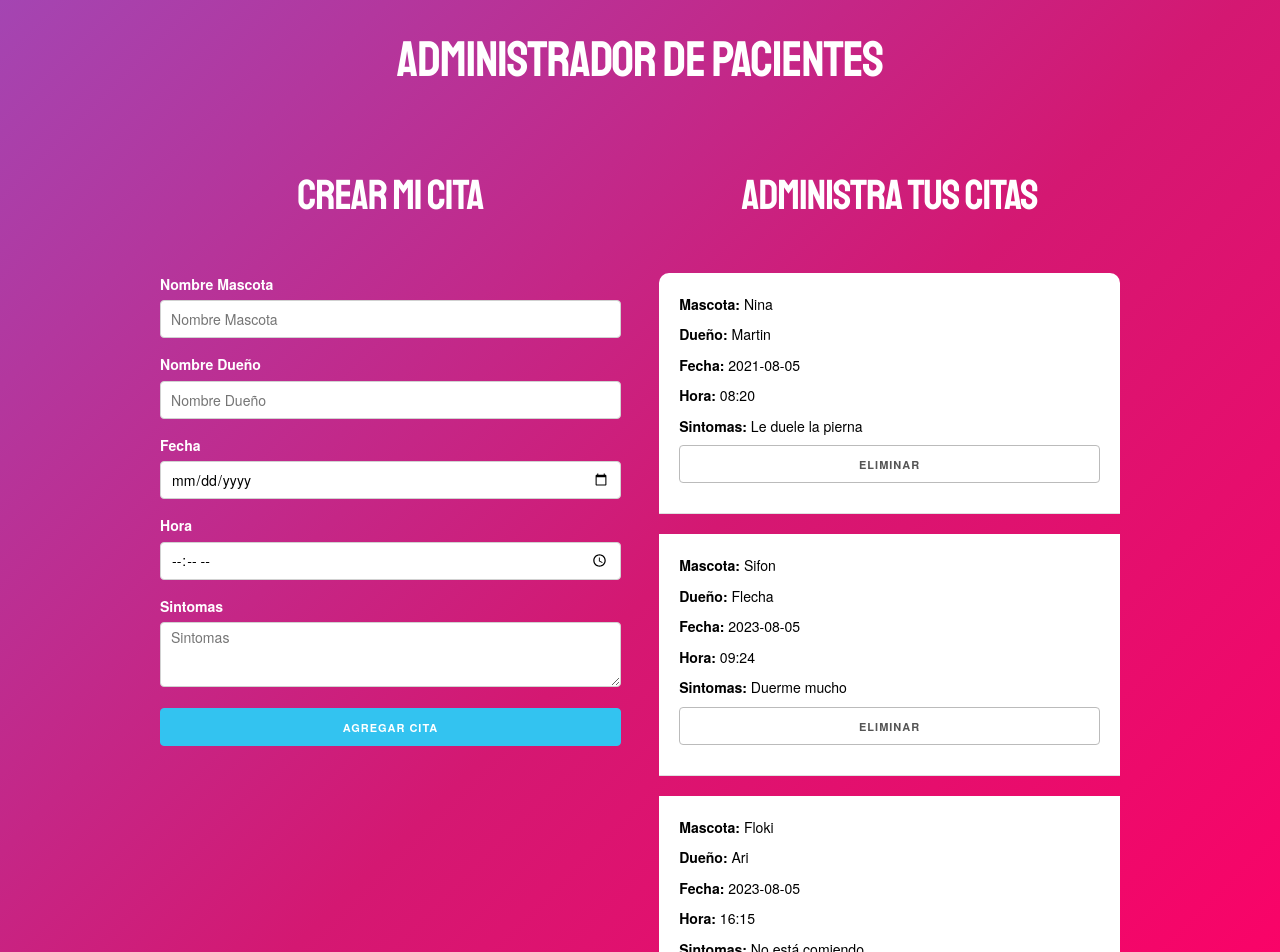
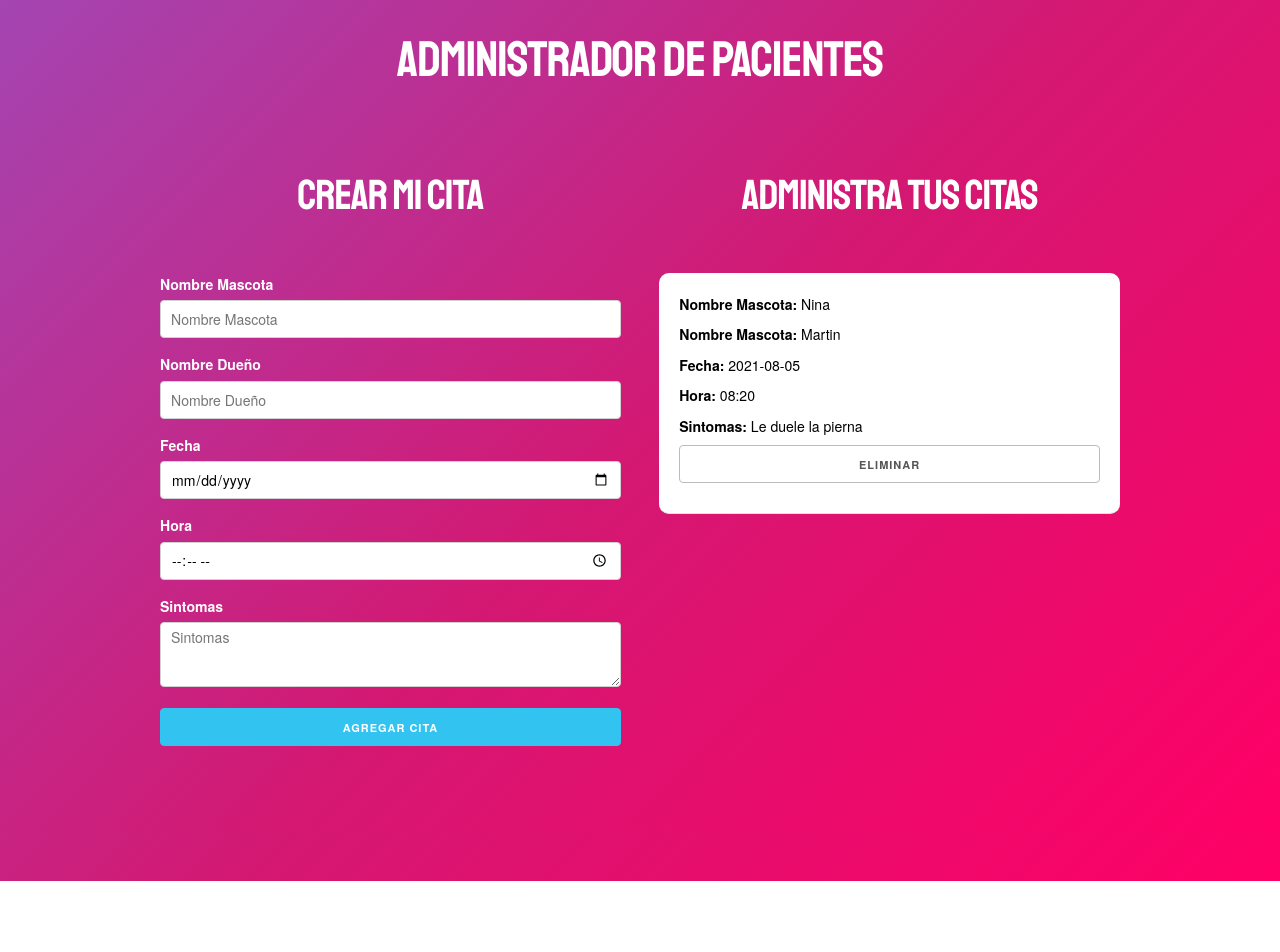
Before and after one commit to julicarainfo/TpCitas-Esteban-Julian.C, a React (Create React App) app: page / in a window 1280 px wide. Shown: the top 952 px of the page. After the commit the page ends 881 px from the top, so only its background shows below. Built offline with nearby package versions, Linux system fonts and the light colour scheme.

Commit message:
No anda la wea

```diff
--- a/src/App.js
+++ b/src/App.js
@@ -4,8 +4,31 @@ import Form from './Form.js';
 import Boton from './Boton.js';
 import TextArea from './TextArea.js';
 import Card from './Card.js';
+import { useState } from 'react';
 
 function App() {
+  const [nombreDueño, setNombreDueño] = useState('');
+  const [nombreMascota, setNombreMascota] = useState('');
+  const [fecha, setFecha] = useState('');
+  const [hora, setHora] = useState('');
+  const [sintomas, setSintomas] = useState('');
+  const [citas, setCitas] = useState([]);
+  const agregarCita = evento => {
+    evento.preventDefault();
+    setCitas(
+      [
+        ...citas,
+        evento.target.nombreDueño.value,
+        evento.target.nombreMascota.value,
+        evento.target.fecha.value,
+        evento.target.hora.value,
+        evento.target.sintomas.value,
+      ]
+    );
+
+    evento.target.nombre.value = '';
+  }
+
   return (
     <html lang="en">
       <head>
@@ -31,48 +54,25 @@ function App() {
                   <Titulos type="h2" text="Crear mi cita"></Titulos>
                     <form>
                       <Form type="label" text="Nombre Mascota" placeholder='' tipo='' name=''></Form>
-                      <Form type="input" text="" placeholder='Nombre Mascota' tipo='text' name='Mascota'></Form>
+                      <Form onKeyUp={(e) => setNombreMascota(e.target.value)} type="input" text="" placeholder='Nombre Mascota' tipo='text' name='Mascota'></Form>
 
                       <Form type="label" text="Nombre Dueño" placeholder='' tipo=''></Form>
-                      <Form type="input" text="" placeholder='Nombre Dueño' tipo='text' name='Dueño'></Form>
+                      <Form onKeyUp={(e) => setNombreDueño(e.target.value)} type="input" text="" placeholder='Nombre Dueño' tipo='text' name='Dueño'></Form>
 
                       <Form type="label" text="Fecha" placeholder='' tipo=''></Form>
-                      <Form type="input" text="" placeholder='' tipo='date' name='Fecha'></Form>
+                      <Form onKeyUp={(e) => setFecha(e.target.value)} type="input" text="" placeholder='' tipo='date' name='Fecha'></Form>
 
                       <Form type="label" text="Hora" placeholder='' tipo='' name=''></Form>
-                      <Form type="input" text="" placeholder='' tipo='time' name='Hora'></Form>
+                      <Form onKeyUp={(e) => setHora(e.target.value)} type="input" text="" placeholder='' tipo='time' name='Hora'></Form>
 
-                      <Form type="label" text="Sintomas" placeholder='' tipo='' name=''></Form>
+                      <Form onKeyUp={(e) => setSintomas(e.target.value)} type="label" text="Sintomas" placeholder='' tipo='' name=''></Form>
                       <TextArea clase="u-full-width" placeholder='Sintomas' name='sintomas'></TextArea>
                       <Boton type="submit" clase='u-full-width button-primary' text='Agregar Cita'></Boton>
                     </form>
                   </div>
                   <div class="one-half column">
                   <Titulos type="h2" text="Administra tus citas"></Titulos>
-                    <div class="cita">
-                      <Card text1='Mascota:' text2='Nina'></Card>
-                      <Card text1='Dueño:' text2='Martin'></Card>
-                      <Card text1='Fecha:' text2='2021-08-05'></Card>
-                      <Card text1='Hora:' text2='08:20'></Card>
-                      <Card text1='Sintomas:' text2='Le duele la pierna'></Card>
-                      <Boton clase='button elimnar u-full-width' text='Eliminar'>Eliminar ×</Boton>
-                    </div>
-                    <div class="cita">
-                    <Card text1='Mascota:' text2='Sifon'></Card>
-                      <Card text1='Dueño:' text2='Flecha'></Card>
-                      <Card text1='Fecha:' text2='2023-08-05'></Card>
-                      <Card text1='Hora:' text2='09:24'></Card>
-                      <Card text1='Sintomas:' text2='Duerme mucho'></Card>
-                      <Boton clase='button elimnar u-full-width' text='Eliminar'>Eliminar ×</Boton>
-                    </div>
-                    <div class="cita">
-                      <Card text1='Mascota:' text2='Floki'></Card>
-                      <Card text1='Dueño:' text2='Ari'></Card>
-                      <Card text1='Fecha:' text2='2023-08-05'></Card>
-                      <Card text1='Hora:' text2='16:15'></Card>
-                      <Card text1='Sintomas:' text2='No está comiendo'></Card>
-                      <Boton clase='button elimnar u-full-width' text='Eliminar'>Eliminar ×</Boton>
-                    </div>
+                      <Card  nombreMascota='Nina' nombreDueño='Martin' fecha='2021-08-05' hora='08:20' sintomas='Le duele la pierna' clase='button elimnar u-full-width' textoBoton='Eliminar'></Card>
                   </div>
                 </div>
               </div>
--- a/src/Card.css
+++ b/src/Card.css
@@ -0,0 +1,7 @@
+.cita {
+    padding: 2rem;
+    background: white;
+    border-bottom: 1px solid #e1e1e1;
+    color: black;
+    margin-bottom: 20px;
+  }
--- a/src/Card.js
+++ b/src/Card.js
@@ -1,10 +1,19 @@
 import './Card.css';
 import React from 'react';
-function Card({text1 = "", text2=""}) {
+
+function Card({nombreMascota="", nombreDueño="",fecha="",hora="",sintomas="", clase="", textoBoton=""}) {
  return (
     <>
     {
-       <p>{text1} <span type="span">{text2}</span></p>
+         <div class="cita">
+            <p>Nombre Mascota: <span>{nombreMascota}</span></p>
+            <p>Nombre Mascota: <span>{nombreDueño}</span></p>
+            <p>Fecha: <span>{fecha}</span></p>
+            <p>Hora: <span>{hora}</span></p>
+            <p>Sintomas: <span>{sintomas}</span></p>
+            <button class={clase}>{textoBoton}</button>
+         </div>
+    //<p>{text1} <span type="span">{text2}</span></p>
     }
     </>
 )
```
